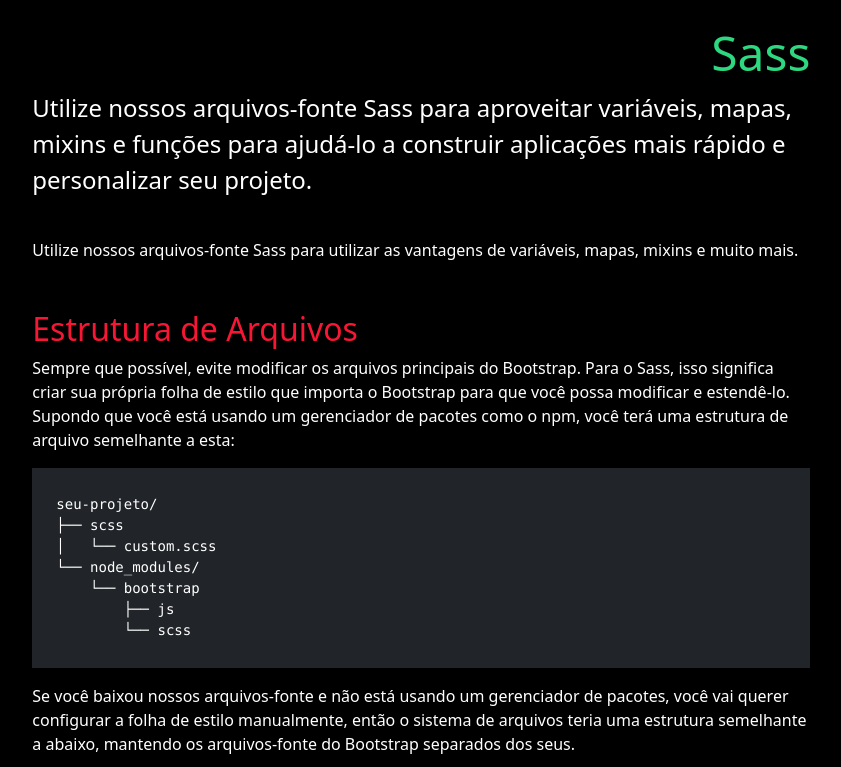
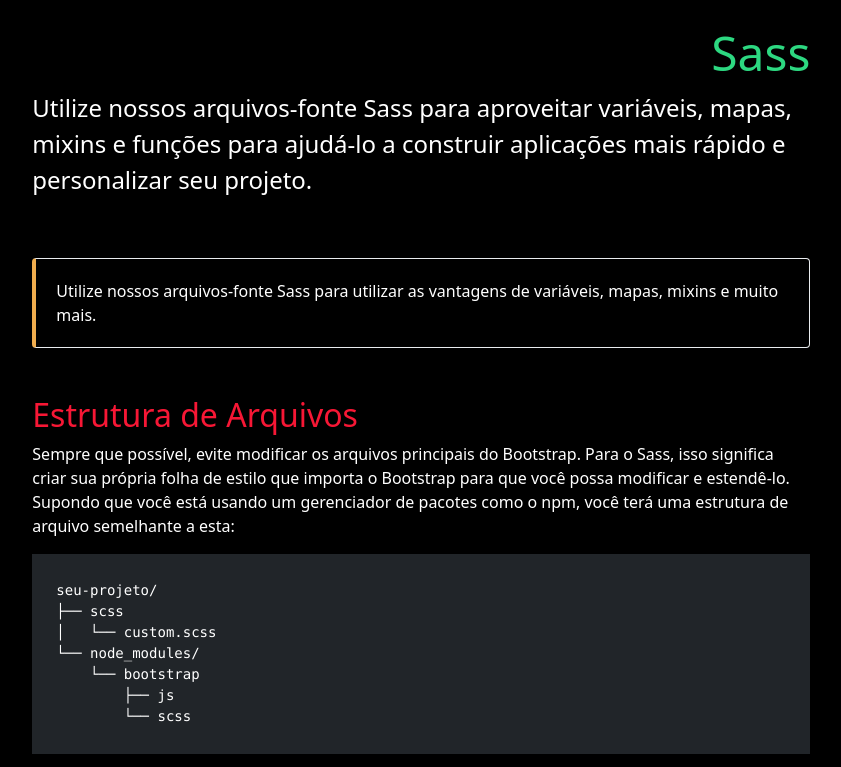
Before and after one commit to poluxsandra/docs-bootstrap5, a website: page src/pages/custom/sass.html in a window 1280 px wide. Shown: the top 767 px of the page, without its empty margins (233-1074 px from the left). Drawn offline with Linux system fonts and the light colour scheme.

Commit message:
feat(página): adicionado um callout de wrapper a um elemento <p> da página sass.html
* Foi adicionado para melhorar a vizualização do parágrafo.

```diff
--- a/src/pages/custom/sass.html
+++ b/src/pages/custom/sass.html
@@ -24,8 +24,10 @@
             </div>
 
             <div class="bd-content ps-lg-4">
-                <p>Utilize nossos arquivos-fonte Sass para utilizar as vantagens de variáveis, mapas, mixins e muito mais.
-                </p>
+                <div class="bd-callout bd-callout-warning">
+                    <p>Utilize nossos arquivos-fonte Sass para utilizar as vantagens de variáveis, mapas, mixins e muito mais.
+                    </p>
+                </div>
 
                 <h2 class="head2" id="file-structure">Estrutura de Arquivos
                 </h2>
```
